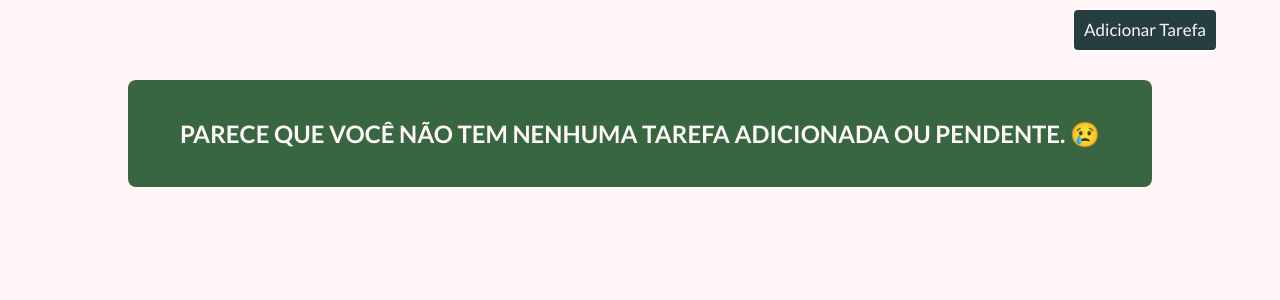
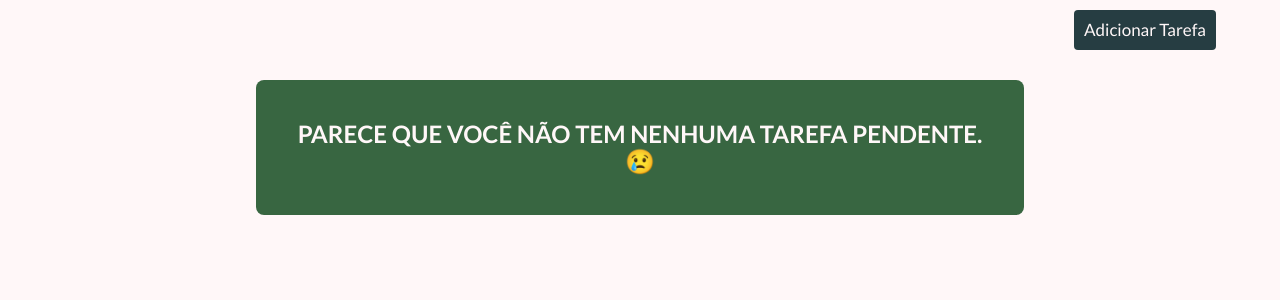
Before and after one commit to saviomisael/todo-localstorage-vuejs, a Vue app: page / in a window 1280 px wide. Shown: the top 300 px of the page. Built offline with nearby package versions, Linux system fonts and the light colour scheme.

Commit message:
refactor TodoList

```diff
--- a/src/components/TodoList/script.js
+++ b/src/components/TodoList/script.js
@@ -7,9 +7,26 @@ export default {
       type: Array,
       required: true,
     },
+    mode: {
+      type: String,
+      default() {
+        return 'LIST_UNDONE'
+      },
+      validator(value) {
+        return value === 'LIST_UNDONE' || value === 'LIST_DONE'
+      },
+    },
   },
   components: {
     TodoItem,
+  },
+  computed: {
+    showTodos() {
+      return this.todos.length
+    },
+    showEmptyMessage() {
+      return this.mode === 'LIST_UNDONE' && !this.todos.length
+    },
   },
   methods: {
     handleCheckBoxClick(todoId) {
--- a/src/components/TodoList/styles.scss
+++ b/src/components/TodoList/styles.scss
@@ -7,7 +7,7 @@
   background-color: variables.$black-green;
   padding: 4rem;
   border-radius: 0.8rem;
-  max-width: 80vw;
+  min-width: 60vw;
   margin: 0 auto;
 
   &__empty-message {
@@ -16,5 +16,10 @@
     font-weight: 700;
     text-transform: uppercase;
     color: variables.$white;
+    background-color: variables.$black-green;
+    padding: 4rem;
+    border-radius: 0.8rem;
+    max-width: 60vw;
+    margin: 0 auto;
   }
 }
--- a/src/components/TodoList/template.html
+++ b/src/components/TodoList/template.html
@@ -1,10 +1,8 @@
-<ul class="todo-list">
-  <li v-if="todos.length === 0">
-    <p class="todo-list__empty-message">
-      Parece que você não tem nenhuma tarefa adicionada ou pendente. 😢
-    </p>
-  </li>
+<p v-if="showEmptyMessage" class="todo-list__empty-message">
+  Parece que você não tem nenhuma tarefa pendente. 😢
+</p>
 
+<ul v-if="showTodos" class="todo-list">
   <li v-for="todo in todos" :key="todo.id">
     <todo-item
       :id="todo.id"
```
